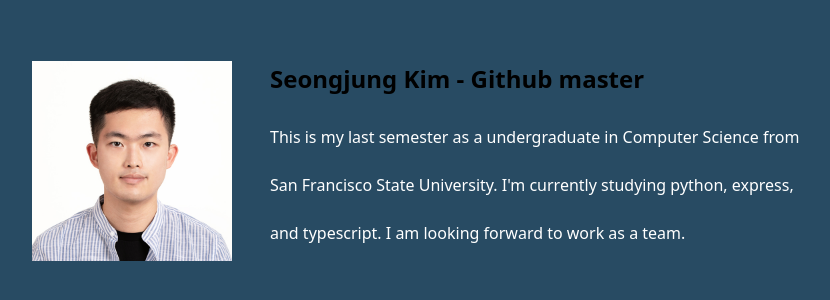
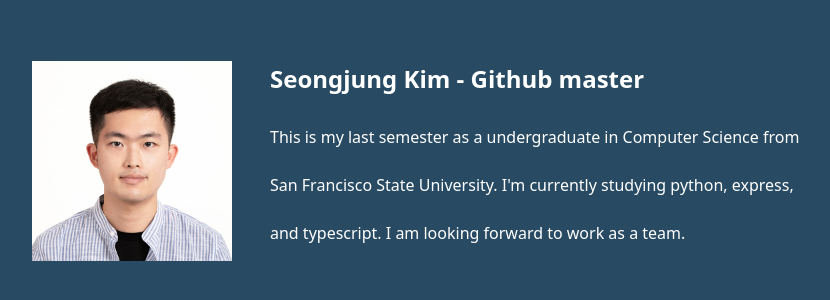
Before and after one commit to rhoannajo/csc648-spring22-04-team05-copy, a React (Create React App) app in the folder csc648app/: page /kim in a window 1280 px wide. Shown: the part 162-462 px from the top of the page, without its empty margins (208-1038 px from the left). Built offline with nearby package versions, Linux system fonts and the light colour scheme.

Commit message:
updated css

```diff
--- a/csc648app/src/components/nelson/Nelson.js
+++ b/csc648app/src/components/nelson/Nelson.js
@@ -6,7 +6,7 @@ import './nelson.css'
 const Nelson = () => {
 
   return (
-    <div className='nelson-about'>
+    <div className='about'>
       <div className='info'>
         <div style={{ borderRadius: '50%', width: 185, height: 185, justifyItems: 'center', display: 'grid', alignItems: 'center' }}>
           <img src={nelson} style={{ width: 180, height: 200 }} />
--- a/csc648app/src/components/nelson/nelson.css
+++ b/csc648app/src/components/nelson/nelson.css
@@ -1,4 +1,4 @@
-.nelson-about {
+.about {
   background-color: lightblue;
   display:grid;
   justify-items:center;
@@ -37,13 +37,13 @@
 }
 
 .about-head {
-  color:black !important;
+  color:black;
   text-align: center;
   padding-top:2em;
 }
 
 
-@media (min-width:650px) {
+@media (min-width:600px) {
   .button-group {
       grid-template-columns: 1fr 1fr;
       grid-gap:5em
```
